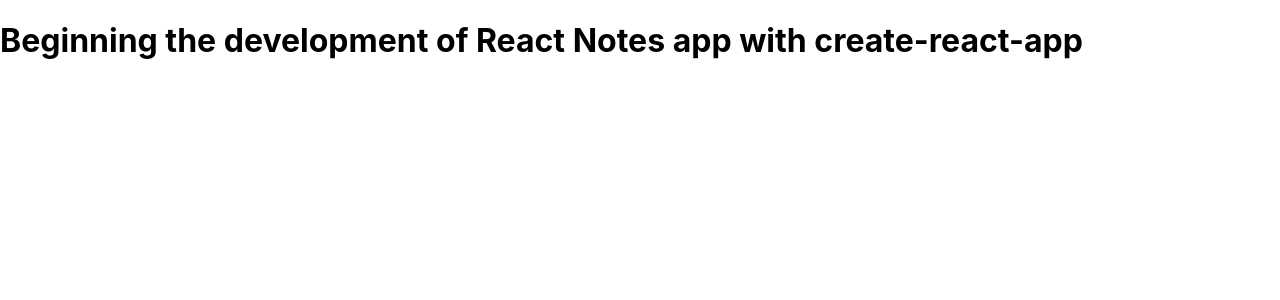
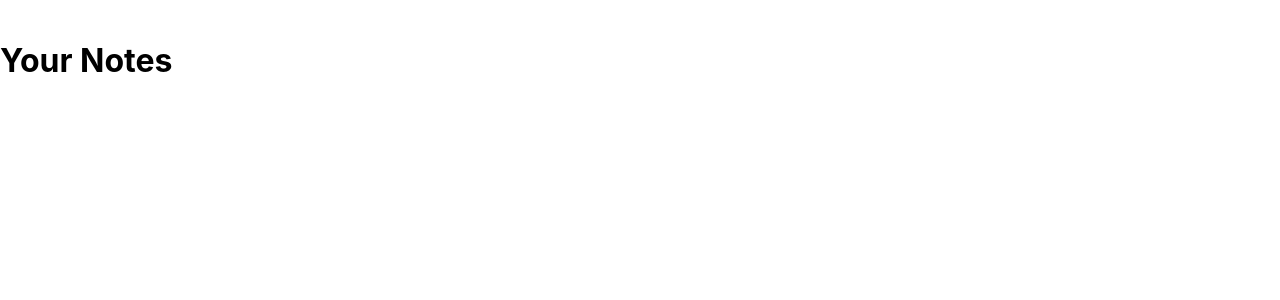
Before and after one commit to karansethia/React-Notes-App, a React (Create React App) app: page / in a window 1280 px wide. Shown: the top 300 px of the page. Built offline with nearby package versions, Linux system fonts and the light colour scheme.

Commit message:
Header content

```diff
--- a/src/App.js
+++ b/src/App.js
@@ -1,8 +1,8 @@
-
+import Header from "./Components/Header";
 
 function App() {
   return (<div>
-    <h1>Beginning the development of React Notes app with create-react-app</h1>
+    <Header />
     </div>
   );
 }
--- /dev/null
+++ b/src/Components/Header.js
@@ -0,0 +1,8 @@
+export default function Header() {
+    return (
+        <div>
+            <img src="" alt=""/>
+            <h1>Your Notes</h1>
+        </div>
+    )
+}
```
